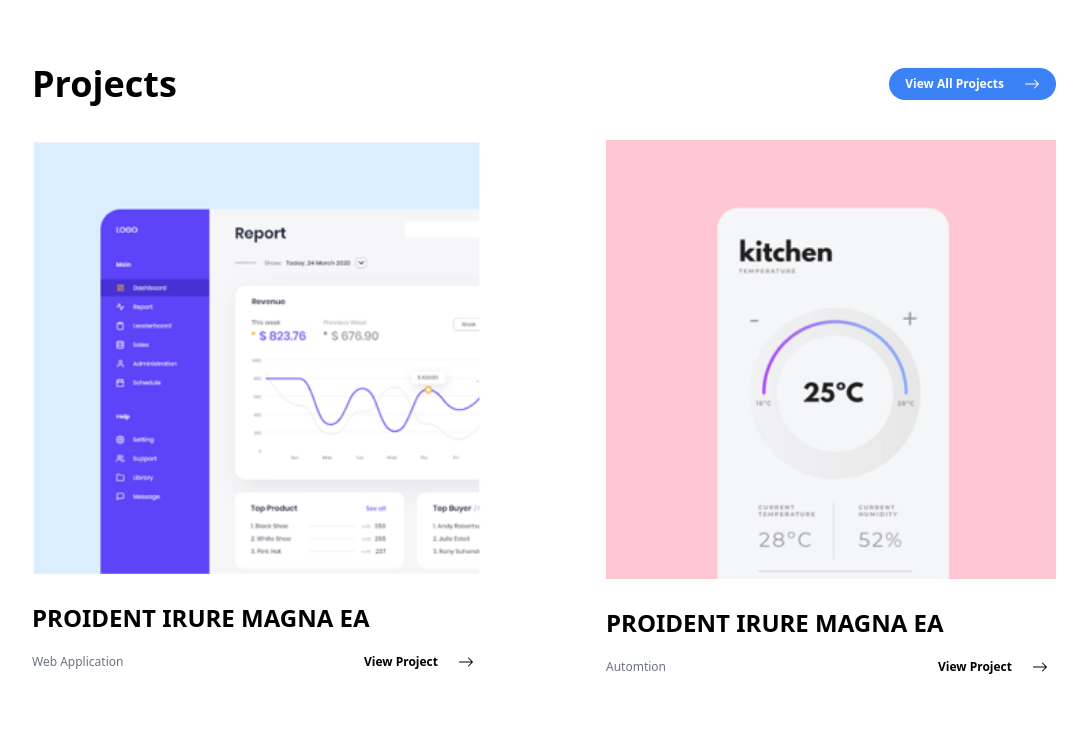
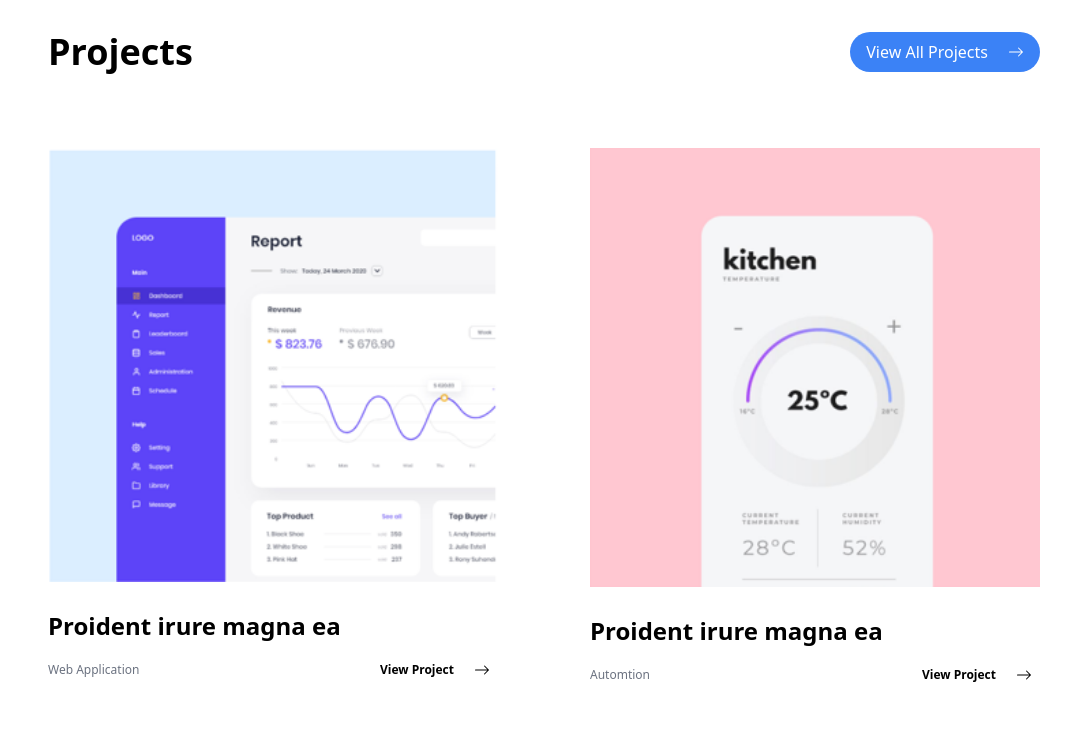
Before and after one commit to dexteraim/della7, a React (Vite) app: page / in a window 1280 px wide. Shown: the top 738 px of the page, without its empty margins (96-1183 px from the left). Built offline with nearby package versions, Linux system fonts and the light colour scheme; grey boxes are pictures that could not be loaded.

Commit message:
projects done

```diff
--- a/src/App.jsx
+++ b/src/App.jsx
@@ -3,7 +3,7 @@ import Projects from "./components/Projects"
 function App() {
 
   return (
-    <div className="max-w-[1024px] mx-auto">
+    <div className="max-w-[1024px] mx-auto px-4">
       <Projects />
     </div>
   )
--- a/src/components/Projects.jsx
+++ b/src/components/Projects.jsx
@@ -37,14 +37,12 @@ const Projects = () => {
         },
     ];
     return (
-        <div className="lg:pt-8">
-            <div className="lg:flex lg:items-center lg:justify-between">
-                <div className="font-bold text-4xl  pt-8 ">Projects</div>
-                <a href="https://github.com/aimdexter" className='flex lg:mt-8 text-white bg-blue-500 gap-5 mt-2 py-2 px-4 rounded-full  items-center w-fit' target="_blank">
-                    <span className="font-bold text-xs">View All Projects</span>
-                    <div className="">
-                        <BsArrowRight />
-                    </div>
+        <div className="pt-8">
+            <div className="flex justify-between lg:pb-10 lg:flex lg:items-center lg:justify-between">
+                <div className="font-bold text-4xl">Projects</div>
+                <a href="https://github.com/" className='flex text-white bg-blue-500 gap-5 py-2 px-4 rounded-full items-center w-fit' target="_blank">
+                    <span className="text-md">View All Projects</span>
+                    <BsArrowRight />
                 </a>
             </div>
             <div className="py-7 flex flex-wrap gap-5 justify-center lg:justify-between items-start md:flex-row md:flex-wrap">
@@ -55,7 +53,7 @@ const Projects = () => {
                                 <img className="py-2 w-[450px]" src={image} alt={title} />
                             </div>
                             <div className="pb-8">
-                                <div className="text-2xl uppercase font-semibold py-5">
+                                <div className="text-2xl font-semibold py-5">
                                     {title}
                                 </div>
                                 <div className="flex flex-wrap gap-2">
```
